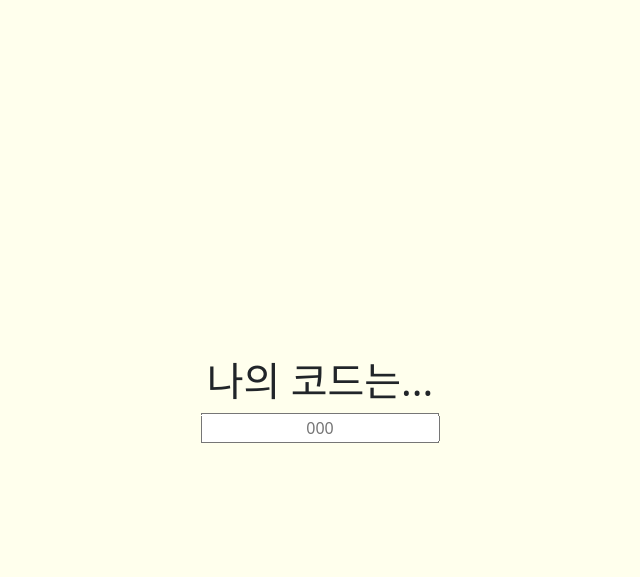
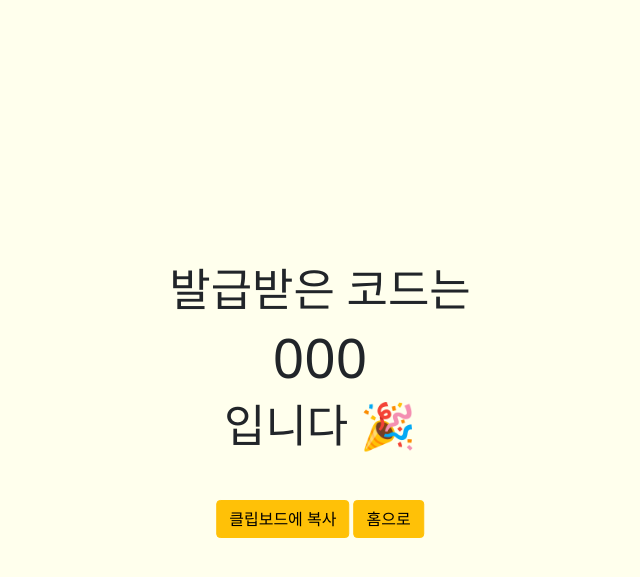
Before and after one commit to Line-4-Hackathon/oheungRolling_project, a Django app: template rollingPaper/templates/rollingPaper_code.html in a window 1280 px wide. Shown: the top 577 px of the page, without its empty margins (320-960 px from the left). Run offline with Django 3.2, Linux system fonts and the light colour scheme; the template is opened without the code that fills it: most values are stand-ins (such as "Sample title", 1, 10 or a date in 2020); parts of the project's set-up code (start-up, migrations or seed data) failed here and were passed over; some libraries are stand-ins or nearby versions.

Commit message:
마무리

```diff
--- a/rollingPaper/templates/detail.html
+++ b/rollingPaper/templates/detail.html
@@ -4,7 +4,7 @@
     <meta charset="UTF-8">
     <meta http-equiv="X-UA-Compatible" content="IE=edge">
     <meta name="viewport" content="width=device-width, initial-scale=1.0">
-    <title>Document</title>
+    <title>오흥롤링</title>
 </head>
 <body>
     <h4>{{ RollingInfo.Rollingname }}</h4>
--- a/rollingPaper/templates/post.html
+++ b/rollingPaper/templates/post.html
@@ -4,7 +4,7 @@
     <meta charset="UTF-8">
     <meta http-equiv="X-UA-Compatible" content="IE=edge">
     <meta name="viewport" content="width=device-width, initial-scale=1.0">
-    <title>반응형 웹사이트_navbar</title>
+    <title>오흥롤링</title>
 
     <!--FontAwesome-->
     <script src="https://kit.fontawesome.com/63898db18f.js" crossorigin="anonymous"></script>
--- a/rollingPaper/templates/rollingPaper_code.html
+++ b/rollingPaper/templates/rollingPaper_code.html
@@ -4,7 +4,7 @@
     <meta charset="UTF-8">
     <meta http-equiv="X-UA-Compatible" content="IE=edge">
     <meta name="viewport" content="width=device-width, initial-scale=1.0">
-    <title>Document</title>
+    <title>오흥롤링</title>
     <link href="https://cdn.jsdelivr.net/npm/bootstrap@5.1.3/dist/css/bootstrap.min.css" rel="stylesheet" integrity="sha384-1BmE4kWBq78iYhFldvKuhfTAU6auU8tT94WrHftjDbrCEXSU1oBoqyl2QvZ6jIW3" crossorigin="anonymous">
     <style>
         body {
@@ -25,11 +25,35 @@
 <body>
     <div class="position-absolute top-50 start-50 translate-middle text_center">
         <form>
-            <h1>나의 코드는...</h1>
-            <input class = "text-center" type="text" name="papercode" class="formstyle" placeholder="{{random_code}}" readonly>
+            <h2 style="font-size:45px">발급받은 코드는</h2>
+
+            <h1 id='t4-div' style="font-size:55px">{{random_code}}</h1>
+
+            <h2 class = "mb-5" style="font-size:45px">입니다 🎉</h2>
+            <div class = "mt-4">
+                <a type="button" class="btn btn-warning" data-clipboard-action="copy" data-clipboard-target="#t4-div">
+                    클립보드에 복사
+                </a>
+                <a href = "/" type="button" class="btn btn-warning">
+                    홈으로
+                </a>
+            </div>
+            <!-- <input class = "text-center" type="text" name="papercode" class="formstyle" placeholder="{{random_code}}" readonly> -->
         </form>
     </div>
+    <script src="https://cdn.jsdelivr.net/npm/clipboard@2.0.6/dist/clipboard.min.js"></script>
+    <script>
+    // 「new ClipboardJS('.btn')」 인스턴스화 (필수)
+    const clipboard = new ClipboardJS('.btn');
 
+    clipboard.on('success', function(e) {
+        console.log(e);
+    });
+
+    clipboard.on('error', function(e) {
+        console.log(e);
+    });
+    </script>
     <script src="https://cdn.jsdelivr.net/npm/bootstrap@5.1.3/dist/js/bootstrap.bundle.min.js" integrity="sha384-ka7Sk0Gln4gmtz2MlQnikT1wXgYsOg+OMhuP+IlRH9sENBO0LRn5q+8nbTov4+1p" crossorigin="anonymous"></script>
     <script src="https://cdn.jsdelivr.net/npm/@popperjs/core@2.10.2/dist/umd/popper.min.js" integrity="sha384-7+zCNj/IqJ95wo16oMtfsKbZ9ccEh31eOz1HGyDuCQ6wgnyJNSYdrPa03rtR1zdB" crossorigin="anonymous"></script>
     <script src="https://cdn.jsdelivr.net/npm/bootstrap@5.1.3/dist/js/bootstrap.min.js" integrity="sha384-QJHtvGhmr9XOIpI6YVutG+2QOK9T+ZnN4kzFN1RtK3zEFEIsxhlmWl5/YESvpZ13" crossorigin="anonymous"></script>
--- a/rollingPaper/templates/rollingPaper_form.html
+++ b/rollingPaper/templates/rollingPaper_form.html
@@ -5,7 +5,7 @@
     <meta http-equiv="X-UA-Compatible" content="IE=edge">
     <meta name="viewport" content="width=device-width, initial-scale=1.0">
     <link href="https://cdn.jsdelivr.net/npm/bootstrap@5.1.3/dist/css/bootstrap.min.css" rel="stylesheet" integrity="sha384-1BmE4kWBq78iYhFldvKuhfTAU6auU8tT94WrHftjDbrCEXSU1oBoqyl2QvZ6jIW3" crossorigin="anonymous">
-    <title>Document</title>
+    <title>오흥롤링</title>
     <style>
         body {
             background-color: #FFFFED;
@@ -96,7 +96,7 @@
             {% csrf_token %}
             <table id="form_table">
                 <tr>
-                    <h1>롤링페이퍼 생성</h1>
+                    <h1>롤링페이퍼 생성 📝</h1>
                 </tr>
                 <tr>
                     <td><b>제목? </b> </td>
--- a/rollingPaper/templates/rollingPaper_main.html
+++ b/rollingPaper/templates/rollingPaper_main.html
@@ -4,7 +4,7 @@
     <meta charset="UTF-8">
     <meta http-equiv="X-UA-Compatible" content="IE=edge">
     <meta name="viewport" content="width=device-width, initial-scale=1.0">
-    <title>RollingPaper_main page</title>
+    <title>오흥롤링</title>
     <link href="https://cdn.jsdelivr.net/npm/bootstrap@5.1.3/dist/css/bootstrap.min.css" rel="stylesheet" integrity="sha384-1BmE4kWBq78iYhFldvKuhfTAU6auU8tT94WrHftjDbrCEXSU1oBoqyl2QvZ6jIW3" crossorigin="anonymous">
 
 
```
Also changed, not shown: rollingPaper/templates/main.html (+6 -5 lines), db.sqlite3.
